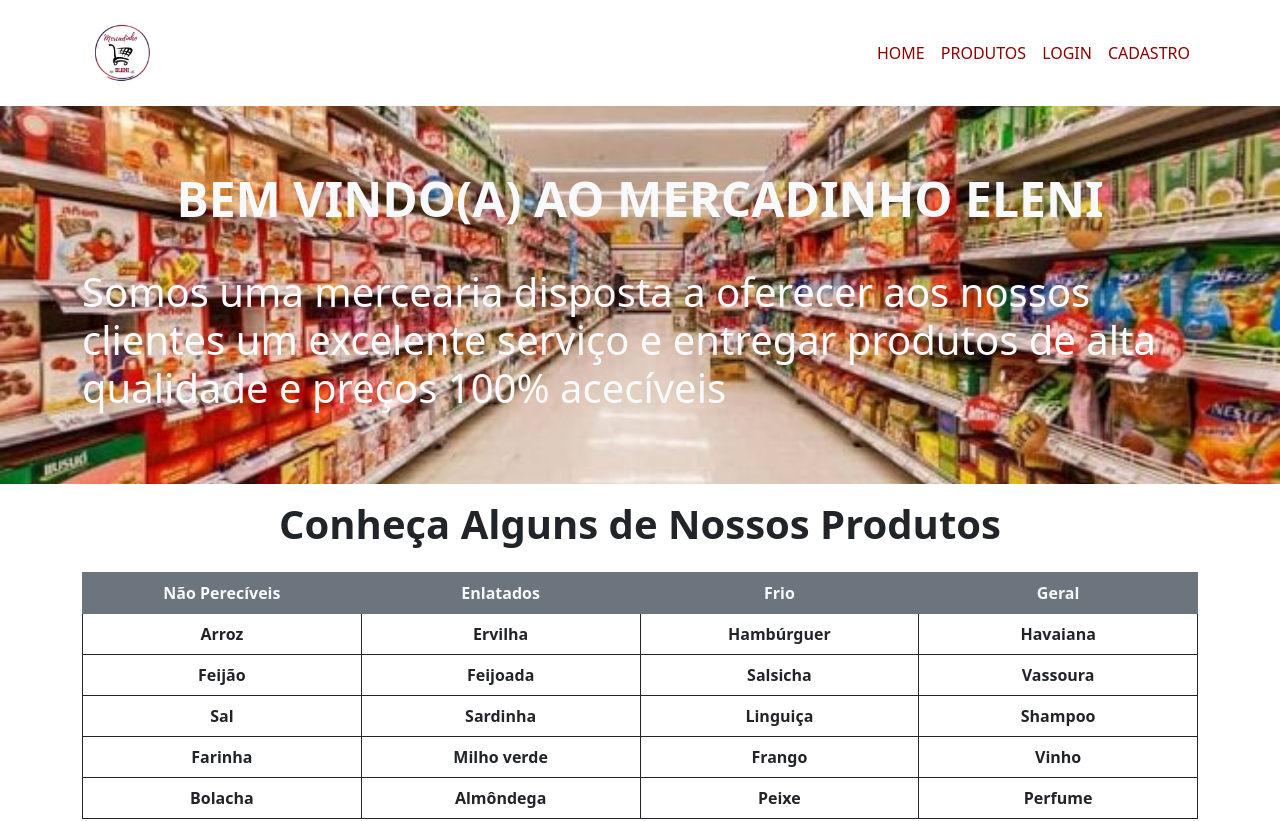
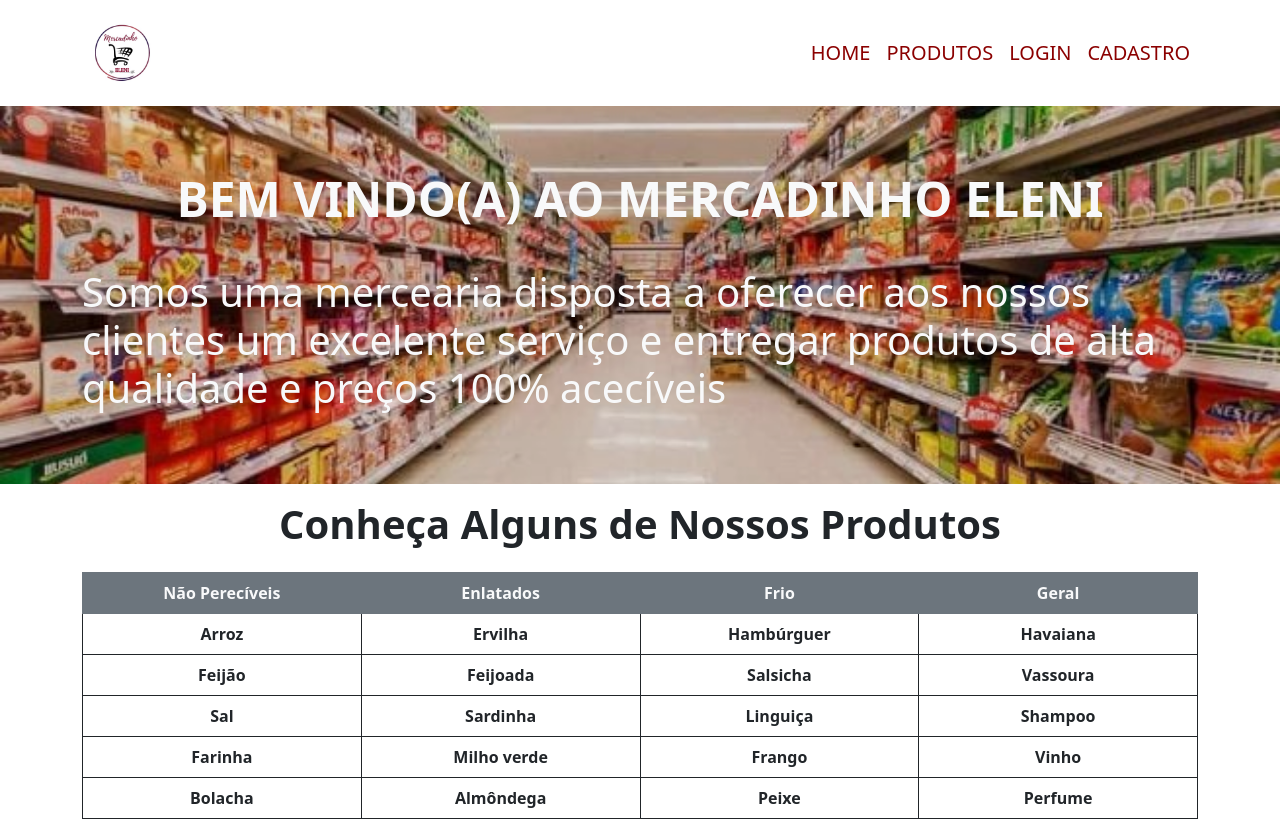
Before and after one commit to BunoQueiroz/mercearia-bootstrap, a website built with Parcel: page src/index.html in a window 1280 px wide. Shown: the top 821 px of the page. Built offline with nearby package versions, Linux system fonts and the light colour scheme; files whose address does not match are found by name.

Commit message:
adicionando máscara na sessão de apresentação e aumentando a fonte do cabeçalho

```diff
--- a/src/index.html
+++ b/src/index.html
@@ -19,20 +19,22 @@
         </button>
         <div class="collapse navbar-collapse justify-content-end" id="navbarNavAltMarkup">
           <div class="navbar-nav">
-            <a class="nav-link font-header" aria-current="page" href="#">Home</a>
-            <a class="nav-link disabled font-header">Produtos</a>
-            <a class="nav-link disabled font-header">Login</a>
-            <a class="nav-link disabled font-header ">Cadastro</a>
+            <a class="fs-5 nav-link font-header" aria-current="page" href="#">Home</a>
+            <a class="fs-5 nav-link disabled font-header">Produtos</a>
+            <a class="fs-5 nav-link disabled font-header">Login</a>
+            <a class="fs-5 nav-link disabled font-header ">Cadastro</a>
           </div>
         </div>
       </div>
     </nav>
   </header>
   <main>
-    <section class="presentation py-5">
-      <div class="container">
-        <h1 class="text-light display-5 fw-semibold title text-center py-3">Bem Vindo(a) ao mercadinho eleni</h1>
-        <h4 class="text-light display-6 fw-normal py-3">Somos uma mercearia disposta a oferecer aos nossos clientes um excelente serviço e entregar produtos de alta qualidade e preços 100% acecíveis</h4>
+    <section class="presentation">
+      <div class="mask py-5">
+        <article class="container">
+          <h1 class="text-light display-5 fw-semibold title text-center py-3">Bem Vindo(a) ao mercadinho eleni</h1>
+          <h4 class="text-light display-6 fw-normal py-3">Somos uma mercearia disposta a oferecer aos nossos clientes um excelente serviço e entregar produtos de alta qualidade e preços 100% acecíveis</h4>
+        </article>
       </div>
     </section>
     <section class="container produtos">
--- a/src/styles/style.css
+++ b/src/styles/style.css
@@ -17,6 +17,10 @@
     background-repeat: no-repeat;
     background-position: 50% 50%;
     background-size: cover;
+}
+
+.mask {
+    background-color: #0000001f;
 }
 
 .title {
```
